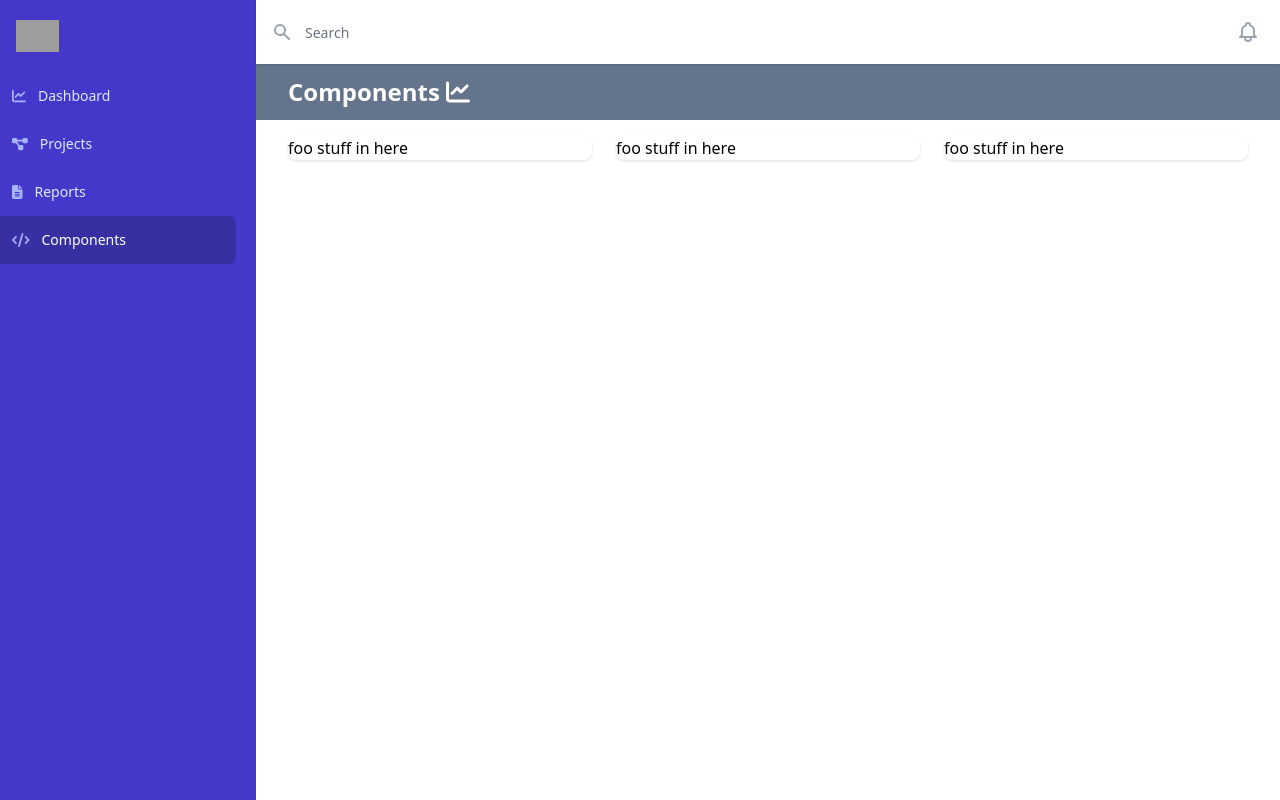
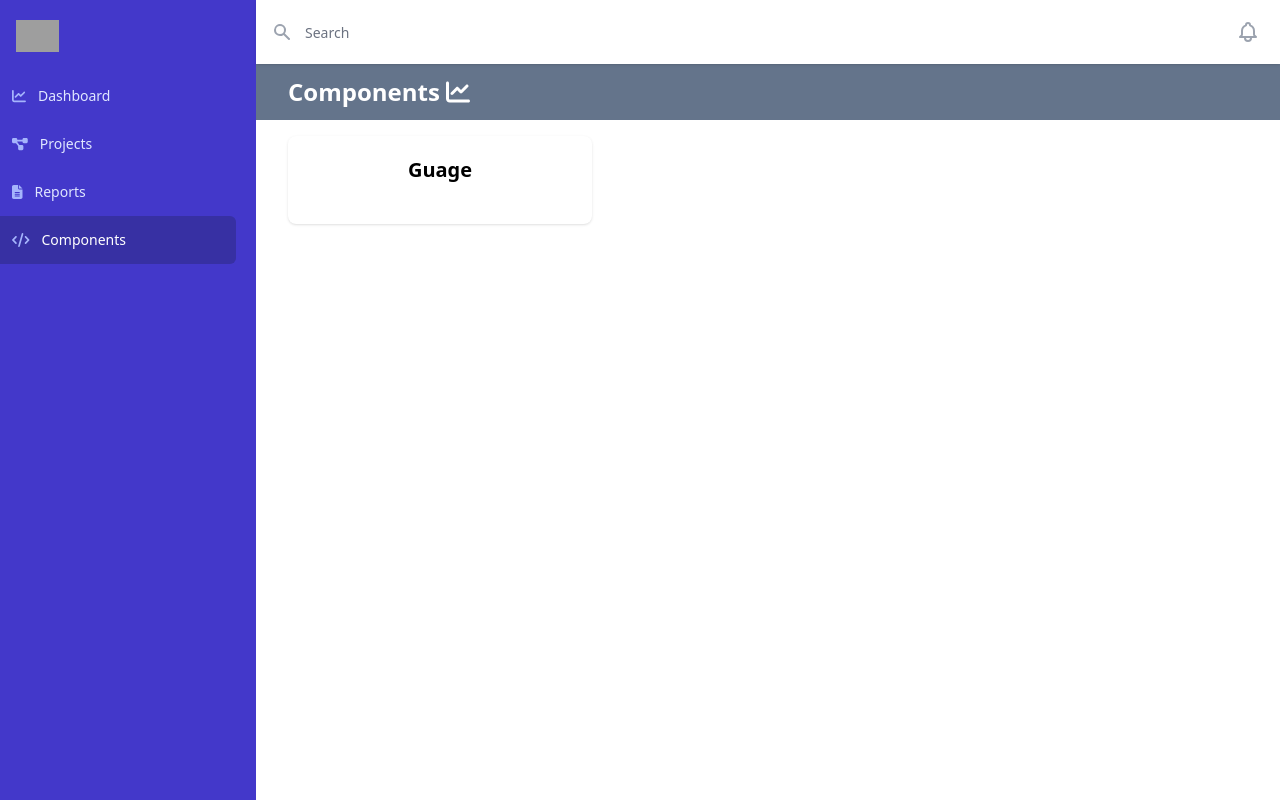
Before and after one commit to benjaminkent/vite-tailwindui, a Vue app: page /components in a window 1280 px wide. Built offline with nearby package versions, Linux system fonts and the light colour scheme; grey boxes are pictures that could not be loaded; a web font is replaced by a local one.

Commit message:
base component page layout

```diff
--- a/src/views/Components.vue
+++ b/src/views/Components.vue
@@ -1,43 +1,19 @@
 <template>
   <ul role="list" class="grid grid-cols-1 gap-6 sm:grid-cols-2 lg:grid-cols-3">
     <li
-      v-for="person in people"
-      :key="person.email"
-      class="col-span-1 bg-white rounded-lg shadow divide-y divide-gray-200"
+      v-for="(component, index) in components"
+      :key="index"
+      class="col-span-1 bg-white rounded-lg shadow divide-y divide-gray-200 flex flex-col items-center py-5"
     >
-      foo stuff in here
+      <h1 class="text-xl font-bold mb-5">{{ component.name }}</h1>
     </li>
   </ul>
 </template>
 
 <script setup lang="ts">
-const people = [
+const components = [
   {
-    name: 'Jane Cooper',
-    title: 'Regional Paradigm Technician',
-    role: 'Admin',
-    email: 'janecooper@example.com',
-    telephone: '+1-202-555-0170',
-    imageUrl:
-      'https://images.unsplash.com/photo-1494790108377-be9c29b29330?ixlib=rb-1.2.1&ixid=eyJhcHBfaWQiOjEyMDd9&auto=format&fit=facearea&facepad=4&w=256&h=256&q=60',
-  },
-  {
-    name: 'Jane Cooper',
-    title: 'Regional Paradigm Technician',
-    role: 'Admin',
-    email: 'janecooper@example.com',
-    telephone: '+1-202-555-0170',
-    imageUrl:
-      'https://images.unsplash.com/photo-1494790108377-be9c29b29330?ixlib=rb-1.2.1&ixid=eyJhcHBfaWQiOjEyMDd9&auto=format&fit=facearea&facepad=4&w=256&h=256&q=60',
-  },
-  {
-    name: 'Jane Cooper',
-    title: 'Regional Paradigm Technician',
-    role: 'Admin',
-    email: 'janecooper@example.com',
-    telephone: '+1-202-555-0170',
-    imageUrl:
-      'https://images.unsplash.com/photo-1494790108377-be9c29b29330?ixlib=rb-1.2.1&ixid=eyJhcHBfaWQiOjEyMDd9&auto=format&fit=facearea&facepad=4&w=256&h=256&q=60',
+    name: 'Guage',
   },
 ]
 </script>
```
